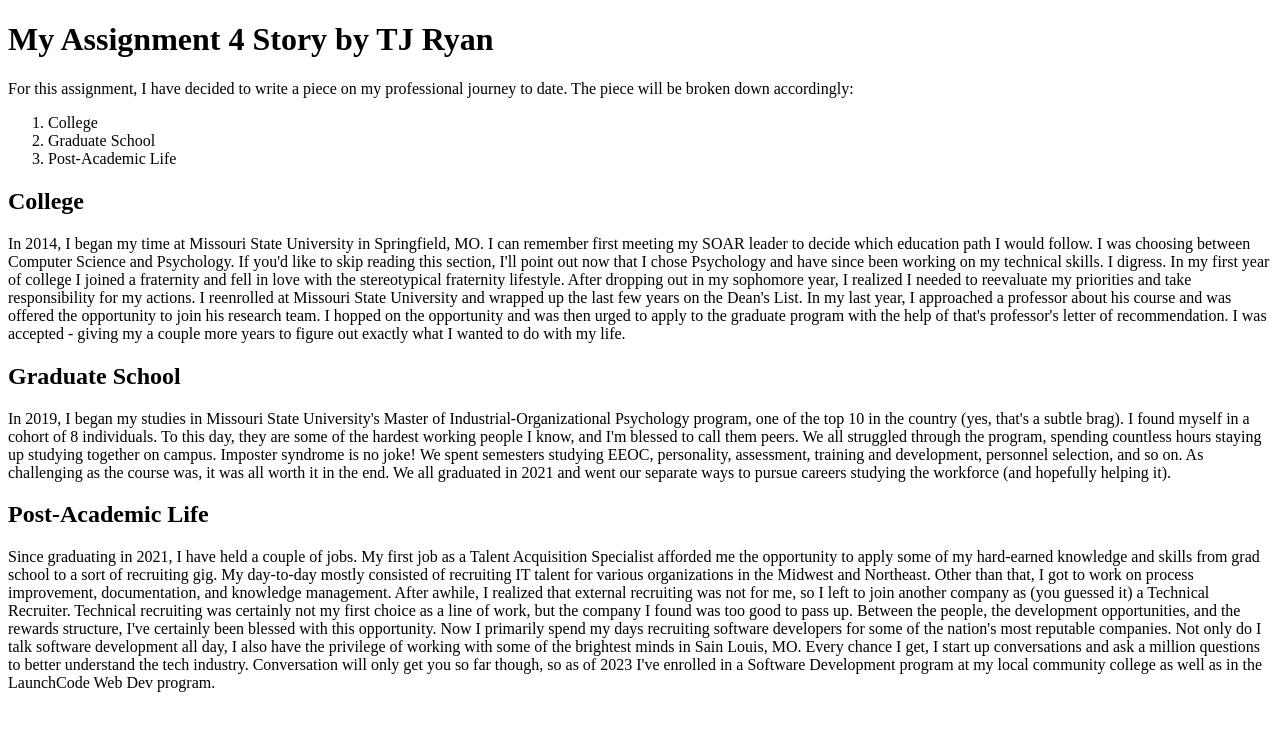
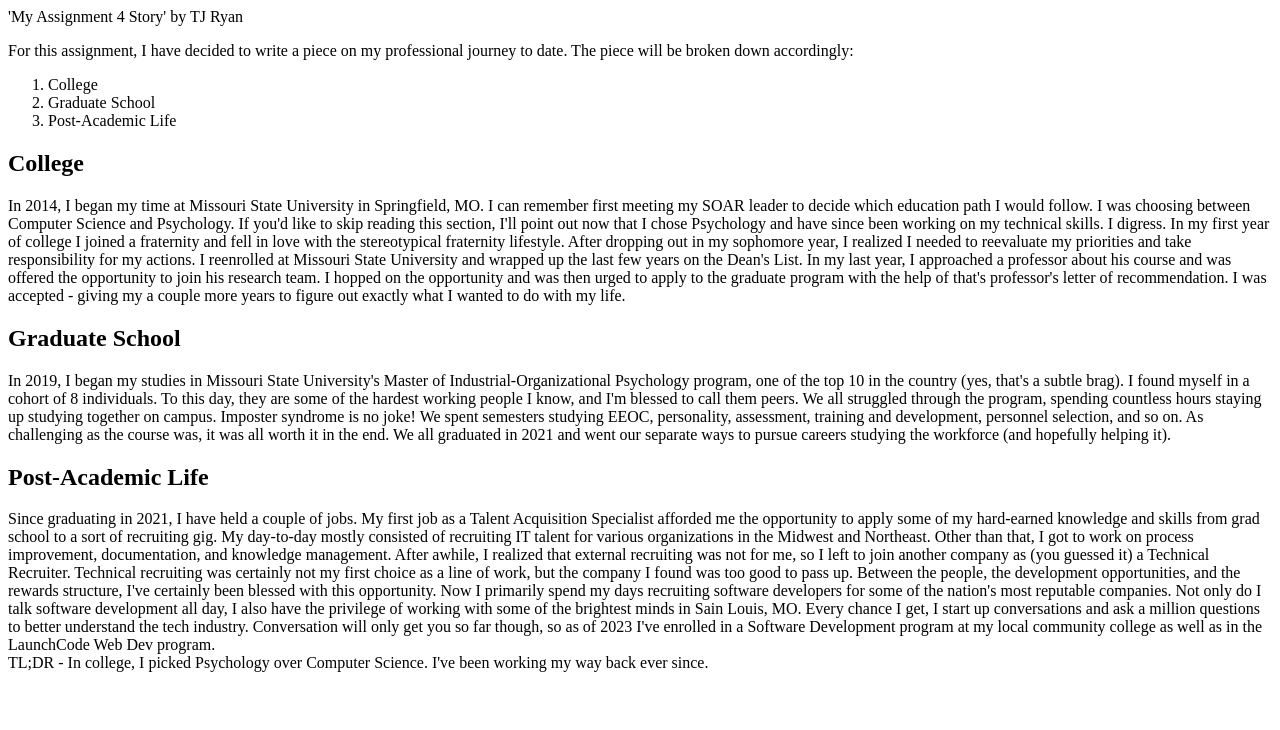
Before and after one commit to LaunchCodeAllhubs/js-assignment-4-html-me-something-treejayryan, a website: page index.html in a window 1280 px wide. Drawn offline with Linux system fonts and the light colour scheme.

Commit message:
Adding essential graded features

```diff
--- a/index.html
+++ b/index.html
@@ -4,7 +4,8 @@
    </head>
    <body>
       <!-- Write your HTML in this file! -->
-      <h1>My Assignment 4 Story by TJ Ryan</h1>
+      <main>
+      <header>&apos;My Assignment 4 Story&apos; by TJ Ryan</header>
       <p>For this assignment, I have decided to write a piece on my professional journey to date. The piece will be broken down accordingly:</p>
       <ol>
          <li>College</li>
@@ -29,5 +30,7 @@
          the brightest minds in Sain Louis, MO. Every chance I get, I start up conversations and ask a million questions to better understand the tech industry. Conversation will only get you so far though, so as of 2023 I've enrolled in a Software Development program at my local community
          college as well as in the LaunchCode Web Dev program.
       </article>
+      </main>
+      <footer>TL;DR - In college, I picked Psychology over Computer Science. I've been working my way back ever since.</footer>
    </body>
 </html>
```
